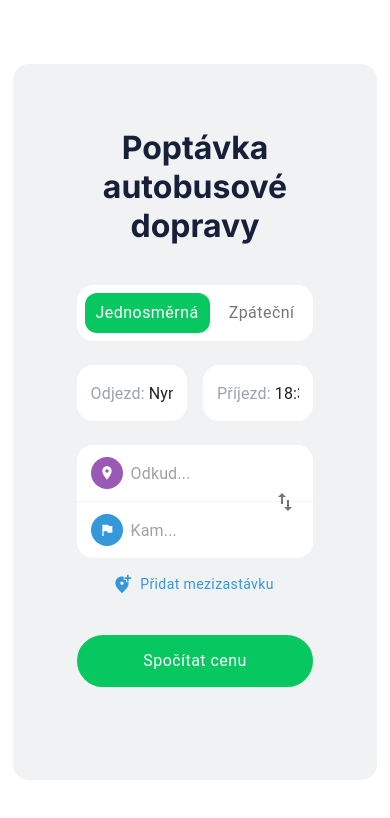
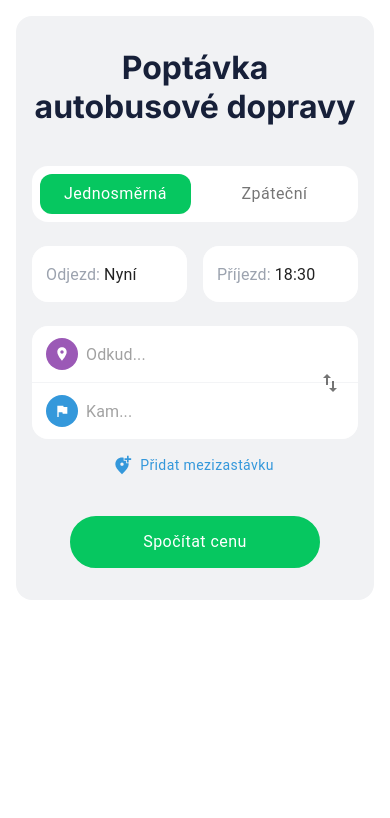
Before and after one commit to jurcadvlg/boardone, a Next.js app: page / in a window 390 px wide. Shown: the top 818 px of the page. Built offline with nearby package versions, Linux system fonts and the light colour scheme.

Commit message:
Fix responsiveness

```diff
--- a/src/app/(home)/_components/TripForm.tsx
+++ b/src/app/(home)/_components/TripForm.tsx
@@ -7,7 +7,7 @@ import TripDestination from './TripDestination';
 
 export default function TripForm() {
   return (
-    <div className="m-16 w-full max-w-[500px] rounded-2xl bg-[#F1F2F4] p-16 text-center">
+    <div className="m-4 w-full max-w-[500px] rounded-2xl bg-[#F1F2F4] px-4 py-8 text-center md:m-16 md:p-16">
       <h1 className="m-0">Poptávka autobusové dopravy</h1>
 
       <TripDirection className="mt-10" />
--- a/src/app/(home)/_components/TripTime.tsx
+++ b/src/app/(home)/_components/TripTime.tsx
@@ -1,6 +1,7 @@
 import { TextField } from '@/components/styled';
 import React from 'react';
 
+// TODO: Change TextFields to TimePicker
 export default function TripTime({ className }: { className?: string }) {
   return (
     <div className={className}>
@@ -16,6 +17,7 @@ export default function TripTime({ className }: { className?: string }) {
               },
             },
           }}
+          fullWidth
         />
 
         <TextField
@@ -29,6 +31,7 @@ export default function TripTime({ className }: { className?: string }) {
               },
             },
           }}
+          fullWidth
         />
       </div>
     </div>
--- a/src/app/(home)/page.tsx
+++ b/src/app/(home)/page.tsx
@@ -2,7 +2,7 @@ import TripForm from './_components/TripForm';
 
 export default function Homepage() {
   return (
-    <div className="flex min-h-[100vh] justify-center">
+    <div className="flex items-start justify-center">
       <TripForm />
     </div>
   );
```
